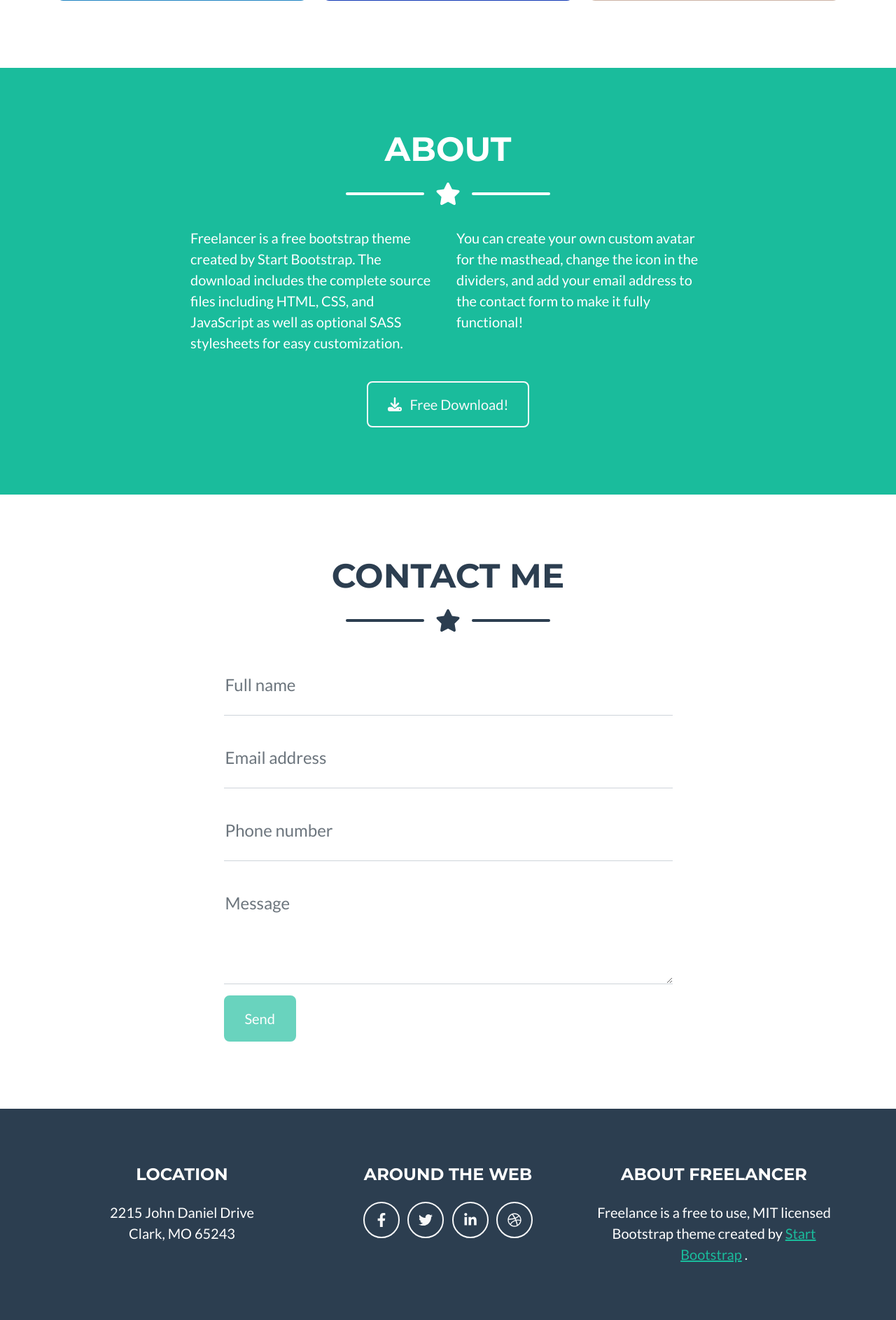
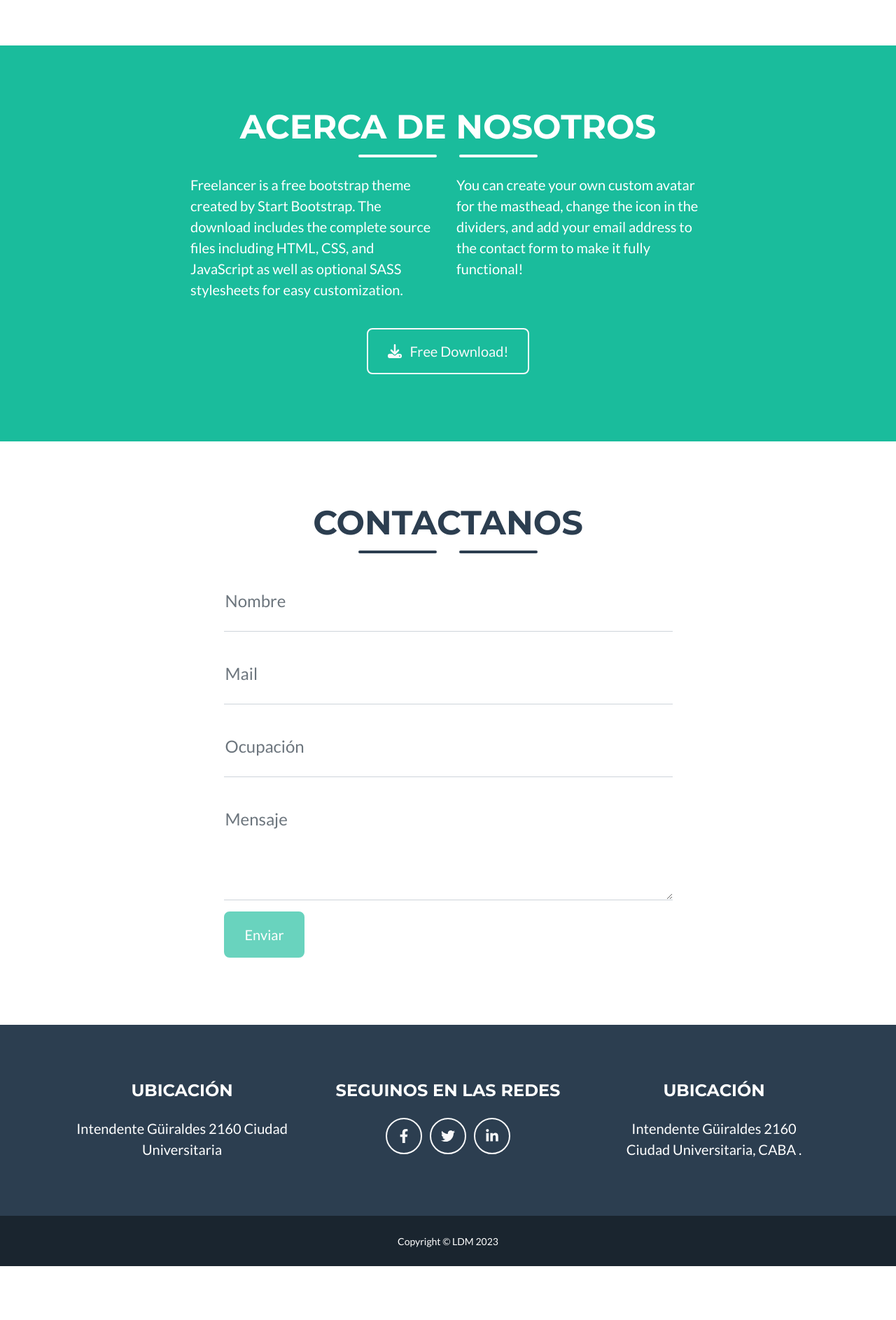
Before and after one commit to niarafic/retcheni, a Django app: page / in a window 1280 px wide. Shown: the part 1572-3459 px from the top of the page at 70% size. After the commit the page ends 3382 px from the top, so only its background shows below. Run offline with Django 4.2, Linux system fonts and the light colour scheme; some libraries are stand-ins or nearby versions.

Commit message:
actualizacion

```diff
--- a/inicio/models.py
+++ b/inicio/models.py
@@ -1,3 +1,5 @@
 from django.db import models
 
 # Create your models here.
+class Usuario(models.Model):
+    nombre_usuario=models.CharField(max_length=30)
--- a/inicio/templates/inicio/inicio.html
+++ b/inicio/templates/inicio/inicio.html
@@ -1,11 +1,12 @@
 <!DOCTYPE html>
 <html lang="en">
+    {% load static %}
     <head>
         <meta charset="utf-8" />
         <meta name="viewport" content="width=device-width, initial-scale=1, shrink-to-fit=no" />
         <meta name="description" content="" />
         <meta name="author" content="" />
-        <title>Freelancer - Start Bootstrap Theme</title>
+        <title>LDM</title>
         <!-- Favicon-->
         <link rel="icon" type="image/x-icon" href="assets/favicon.ico" />
         <!-- Font Awesome icons (free version)-->
@@ -14,22 +15,22 @@
         <link href="https://fonts.googleapis.com/css?family=Montserrat:400,700" rel="stylesheet" type="text/css" />
         <link href="https://fonts.googleapis.com/css?family=Lato:400,700,400italic,700italic" rel="stylesheet" type="text/css" />
         <!-- Core theme CSS (includes Bootstrap)-->
-        <link href="css/styles.css" rel="stylesheet" />
+        <link href={% static "css/styles.css" %} rel="stylesheet" />
     </head>
     <body id="page-top">
         <!-- Navigation-->
         <nav class="navbar navbar-expand-lg bg-secondary text-uppercase fixed-top" id="mainNav">
             <div class="container">
-                <a class="navbar-brand" href="#page-top">Start Bootstrap</a>
+                <a class="navbar-brand" href="#page-top">Inicio</a>
                 <button class="navbar-toggler text-uppercase font-weight-bold bg-primary text-white rounded" type="button" data-bs-toggle="collapse" data-bs-target="#navbarResponsive" aria-controls="navbarResponsive" aria-expanded="false" aria-label="Toggle navigation">
                     Menu
                     <i class="fas fa-bars"></i>
                 </button>
                 <div class="collapse navbar-collapse" id="navbarResponsive">
                     <ul class="navbar-nav ms-auto">
-                        <li class="nav-item mx-0 mx-lg-1"><a class="nav-link py-3 px-0 px-lg-3 rounded" href="#portfolio">Portfolio</a></li>
-                        <li class="nav-item mx-0 mx-lg-1"><a class="nav-link py-3 px-0 px-lg-3 rounded" href="#about">About</a></li>
-                        <li class="nav-item mx-0 mx-lg-1"><a class="nav-link py-3 px-0 px-lg-3 rounded" href="#contact">Contact</a></li>
+                        <li class="nav-item mx-0 mx-lg-1"><a class="nav-link py-3 px-0 px-lg-3 rounded" href="#portfolio">Publicaciones</a></li>
+                        <li class="nav-item mx-0 mx-lg-1"><a class="nav-link py-3 px-0 px-lg-3 rounded" href="#about">Nosotros</a></li>
+                        <li class="nav-item mx-0 mx-lg-1"><a class="nav-link py-3 px-0 px-lg-3 rounded" href="#contact">Contacto</a></li>
                     </ul>
                 </div>
             </div>
@@ -38,13 +39,13 @@
         <header class="masthead bg-primary text-white text-center">
             <div class="container d-flex align-items-center flex-column">
                 <!-- Masthead Avatar Image-->
-                <img class="masthead-avatar mb-5" src="assets/img/avataaars.svg" alt="..." />
+                <img class="masthead-avatar mb-5" src="assets/img/avataaars.svg"  alt="..." />
                 <!-- Masthead Heading-->
-                <h1 class="masthead-heading text-uppercase mb-0">Start Bootstrap</h1>
+                <h1 class="masthead-heading text-uppercase mb-0">Laboratorio de Dispositivos Moleculares</h1>
                 <!-- Icon Divider-->
                 <div class="divider-custom divider-light">
                     <div class="divider-custom-line"></div>
-                    <div class="divider-custom-icon"><i class="fas fa-star"></i></div>
+                    <div class="divider-custom-icon"><i class=""></i></div>
                     <div class="divider-custom-line"></div>
                 </div>
                 <!-- Masthead Subheading-->
@@ -55,11 +56,11 @@
         <section class="page-section portfolio" id="portfolio">
             <div class="container">
                 <!-- Portfolio Section Heading-->
-                <h2 class="page-section-heading text-center text-uppercase text-secondary mb-0">Portfolio</h2>
+                <h2 class="page-section-heading text-center text-uppercase text-secondary mb-0">Publicaciones</h2>
                 <!-- Icon Divider-->
                 <div class="divider-custom">
                     <div class="divider-custom-line"></div>
-                    <div class="divider-custom-icon"><i class="fas fa-star"></i></div>
+                    <div class="divider-custom-icon"><i class=""></i></div>
                     <div class="divider-custom-line"></div>
                 </div>
                 <!-- Portfolio Grid Items-->
@@ -115,9 +116,10 @@
                             <div class="portfolio-item-caption d-flex align-items-center justify-content-center h-100 w-100">
                                 <div class="portfolio-item-caption-content text-center text-white"><i class="fas fa-plus fa-3x"></i></div>
                             </div>
-                            <img class="img-fluid" src="assets/img/portfolio/submarine.png" alt="..." />
+                            <img class="img-fluid" src= "assets/img/portfolio/submarine.png" alt="..." />
                         </div>
                     </div>
+
                 </div>
             </div>
         </section>
@@ -125,11 +127,11 @@
         <section class="page-section bg-primary text-white mb-0" id="about">
             <div class="container">
                 <!-- About Section Heading-->
-                <h2 class="page-section-heading text-center text-uppercase text-white">About</h2>
+                <h2 class="page-section-heading text-center text-uppercase text-white">Acerca de Nosotros</h2>
                 <!-- Icon Divider-->
                 <div class="divider-custom divider-light">
                     <div class="divider-custom-line"></div>
-                    <div class="divider-custom-icon"><i class="fas fa-star"></i></div>
+                    <div class="divider-custom-icon"><i class=""></i></div>
                     <div class="divider-custom-line"></div>
                 </div>
                 <!-- About Section Content-->
@@ -150,11 +152,11 @@
         <section class="page-section" id="contact">
             <div class="container">
                 <!-- Contact Section Heading-->
-                <h2 class="page-section-heading text-center text-uppercase text-secondary mb-0">Contact Me</h2>
+                <h2 class="page-section-heading text-center text-uppercase text-secondary mb-0">Contactanos</h2>
                 <!-- Icon Divider-->
                 <div class="divider-custom">
                     <div class="divider-custom-line"></div>
-                    <div class="divider-custom-icon"><i class="fas fa-star"></i></div>
+                    <div class="divider-custom-icon"><i class=""></i></div>
                     <div class="divider-custom-line"></div>
                 </div>
                 <!-- Contact Section Form-->
@@ -170,28 +172,28 @@
                         <form id="contactForm" data-sb-form-api-token="API_TOKEN">
                             <!-- Name input-->
                             <div class="form-floating mb-3">
-                                <input class="form-control" id="name" type="text" placeholder="Enter your name..." data-sb-validations="required" />
-                                <label for="name">Full name</label>
-                                <div class="invalid-feedback" data-sb-feedback="name:required">A name is required.</div>
+                                <input class="form-control" id="name" type="text" placeholder="Ingrese su nombre..." data-sb-validations="required" />
+                                <label for="name">Nombre </label>
+                                <div class="invalid-feedback" data-sb-feedback="name:required">Ingrese su nombre.</div>
                             </div>
                             <!-- Email address input-->
                             <div class="form-floating mb-3">
                                 <input class="form-control" id="email" type="email" placeholder="name@example.com" data-sb-validations="required,email" />
-                                <label for="email">Email address</label>
-                                <div class="invalid-feedback" data-sb-feedback="email:required">An email is required.</div>
-                                <div class="invalid-feedback" data-sb-feedback="email:email">Email is not valid.</div>
+                                <label for="email">Mail</label>
+                                <div class="invalid-feedback" data-sb-feedback="email:required">Ingrese su mail.</div>
+                                <div class="invalid-feedback" data-sb-feedback="email:email">Ingrese un mail válido.</div>
                             </div>
                             <!-- Phone number input-->
                             <div class="form-floating mb-3">
-                                <input class="form-control" id="phone" type="tel" placeholder="(123) 456-7890" data-sb-validations="required" />
-                                <label for="phone">Phone number</label>
-                                <div class="invalid-feedback" data-sb-feedback="phone:required">A phone number is required.</div>
+                                <input class="form-control" id="ocupacion" type="text" placeholder="Ingrese su ocupación..." data-sb-validations="required" />
+                                <label for="ocupacion">Ocupación</label>
+                                <div class="invalid-feedback" data-sb-feedback="ocupacion:required">Ingrese su ocupación.</div>
                             </div>
                             <!-- Message input-->
                             <div class="form-floating mb-3">
                                 <textarea class="form-control" id="message" type="text" placeholder="Enter your message here..." style="height: 10rem" data-sb-validations="required"></textarea>
-                                <label for="message">Message</label>
-                                <div class="invalid-feedback" data-sb-feedback="message:required">A message is required.</div>
+                                <label for="message">Mensaje</label>
+                                <div class="invalid-feedback" data-sb-feedback="message:required">Ingrese un mensaje.</div>
                             </div>
                             <!-- Submit success message-->
                             <!---->
@@ -199,7 +201,7 @@
                             <!-- has successfully submitted-->
                             <div class="d-none" id="submitSuccessMessage">
                                 <div class="text-center mb-3">
-                                    <div class="fw-bolder">Form submission successful!</div>
+                                    <div class="fw-bolder">Mensaje enviado con éxito!</div>
                                     To activate this form, sign up at
                                     <br />
                                     <a href="https://startbootstrap.com/solution/contact-forms">https://startbootstrap.com/solution/contact-forms</a>
@@ -209,9 +211,9 @@
                             <!---->
                             <!-- This is what your users will see when there is-->
                             <!-- an error submitting the form-->
-                            <div class="d-none" id="submitErrorMessage"><div class="text-center text-danger mb-3">Error sending message!</div></div>
+                            <div class="d-none" id="submitErrorMessage"><div class="text-center text-danger mb-3">Error al enviar el mensaje!</div></div>
                             <!-- Submit Button-->
-                            <button class="btn btn-primary btn-xl disabled" id="submitButton" type="submit">Send</button>
+                            <button class="btn btn-primary btn-xl disabled" id="submitButton" type="submit">Enviar</button>
                         </form>
                     </div>
                 </div>
@@ -223,27 +225,30 @@
                 <div class="row">
                     <!-- Footer Location-->
                     <div class="col-lg-4 mb-5 mb-lg-0">
-                        <h4 class="text-uppercase mb-4">Location</h4>
+                        <h4 class="text-uppercase mb-4">Ubicación</h4>
                         <p class="lead mb-0">
-                            2215 John Daniel Drive
-                            <br />
-                            Clark, MO 65243
+
+                            Intendente Güiraldes 2160
+
+                            Ciudad Universitaria
                         </p>
                     </div>
                     <!-- Footer Social Icons-->
                     <div class="col-lg-4 mb-5 mb-lg-0">
-                        <h4 class="text-uppercase mb-4">Around the Web</h4>
+                        <h4 class="text-uppercase mb-4">Seguinos en las redes</h4>
                         <a class="btn btn-outline-light btn-social mx-1" href="#!"><i class="fab fa-fw fa-facebook-f"></i></a>
                         <a class="btn btn-outline-light btn-social mx-1" href="#!"><i class="fab fa-fw fa-twitter"></i></a>
                         <a class="btn btn-outline-light btn-social mx-1" href="#!"><i class="fab fa-fw fa-linkedin-in"></i></a>
-                        <a class="btn btn-outline-light btn-social mx-1" href="#!"><i class="fab fa-fw fa-dribbble"></i></a>
+
                     </div>
                     <!-- Footer About Text-->
                     <div class="col-lg-4">
-                        <h4 class="text-uppercase mb-4">About Freelancer</h4>
+                        <h4 class="text-uppercase mb-4">Ubicación</h4>
                         <p class="lead mb-0">
-                            Freelance is a free to use, MIT licensed Bootstrap theme created by
-                            <a href="http://startbootstrap.com">Start Bootstrap</a>
+                            Intendente Güiraldes 2160
+                            <br />
+                            Ciudad Universitaria, CABA
+
                             .
                         </p>
                     </div>
@@ -252,7 +257,7 @@
         </footer>
         <!-- Copyright Section-->
         <div class="copyright py-4 text-center text-white">
-            <div class="container"><small>Copyright &copy; Your Website 2023</small></div>
+            <div class="container"><small>Copyright &copy; LDM 2023</small></div>
         </div>
         <!-- Portfolio Modals-->
         <!-- Portfolio Modal 1-->
@@ -305,7 +310,7 @@
                                         <div class="divider-custom-line"></div>
                                     </div>
                                     <!-- Portfolio Modal - Image-->
-                                    <img class="img-fluid rounded mb-5" src="assets/img/portfolio/cake.png" alt="..." />
+                                    <img class="img-fluid rounded mb-5" src= "assets/img/portfolio/cake.png" alt="..." />
                                     <!-- Portfolio Modal - Text-->
                                     <p class="mb-4">Lorem ipsum dolor sit amet, consectetur adipisicing elit. Mollitia neque assumenda ipsam nihil, molestias magnam, recusandae quos quis inventore quisquam velit asperiores, vitae? Reprehenderit soluta, eos quod consequuntur itaque. Nam.</p>
                                     <button class="btn btn-primary" data-bs-dismiss="modal">
@@ -450,7 +455,7 @@
         <!-- Bootstrap core JS-->
         <script src="https://cdn.jsdelivr.net/npm/bootstrap@5.2.3/dist/js/bootstrap.bundle.min.js"></script>
         <!-- Core theme JS-->
-        <script src="js/scripts.js"></script>
+        <script src= {% static "js/scripts.js" %}></script>
         <!-- * * * * * * * * * * * * * * * * * * * * * * * * * * * * * * * * * * * * * * * *-->
         <!-- * *                               SB Forms JS                               * *-->
         <!-- * * Activate your form at https://startbootstrap.com/solution/contact-forms * *-->
--- a/inicio/urls.py
+++ b/inicio/urls.py
@@ -1,6 +1,7 @@
 from django.urls import path
-from inicio.views import inicio
+from inicio.views import inicio, usuario
 urlpatterns = [
 
-    path('', inicio)
+    path('', inicio),
+    path('usuario/', usuario)
 ]
--- a/inicio/views.py
+++ b/inicio/views.py
@@ -1,7 +1,12 @@
 from django.shortcuts import render
 from django.http import HttpResponse
 from django.template import loader
+from inicio.models import Usuario
 
 # Create your views here.
 def inicio(request):
     return render(request, 'inicio/inicio.html')
+def usuario(request):
+    usuario=Usuario(nombre_usuario='Rober')
+
+    return render(request, 'inicio/usuario.html', {'usuario':usuario})
```
Also changed, not shown: inicio/templates/inicio/usuario.html (added, +11 -0 lines), inicio/migrations/0001_initial.py (added).
